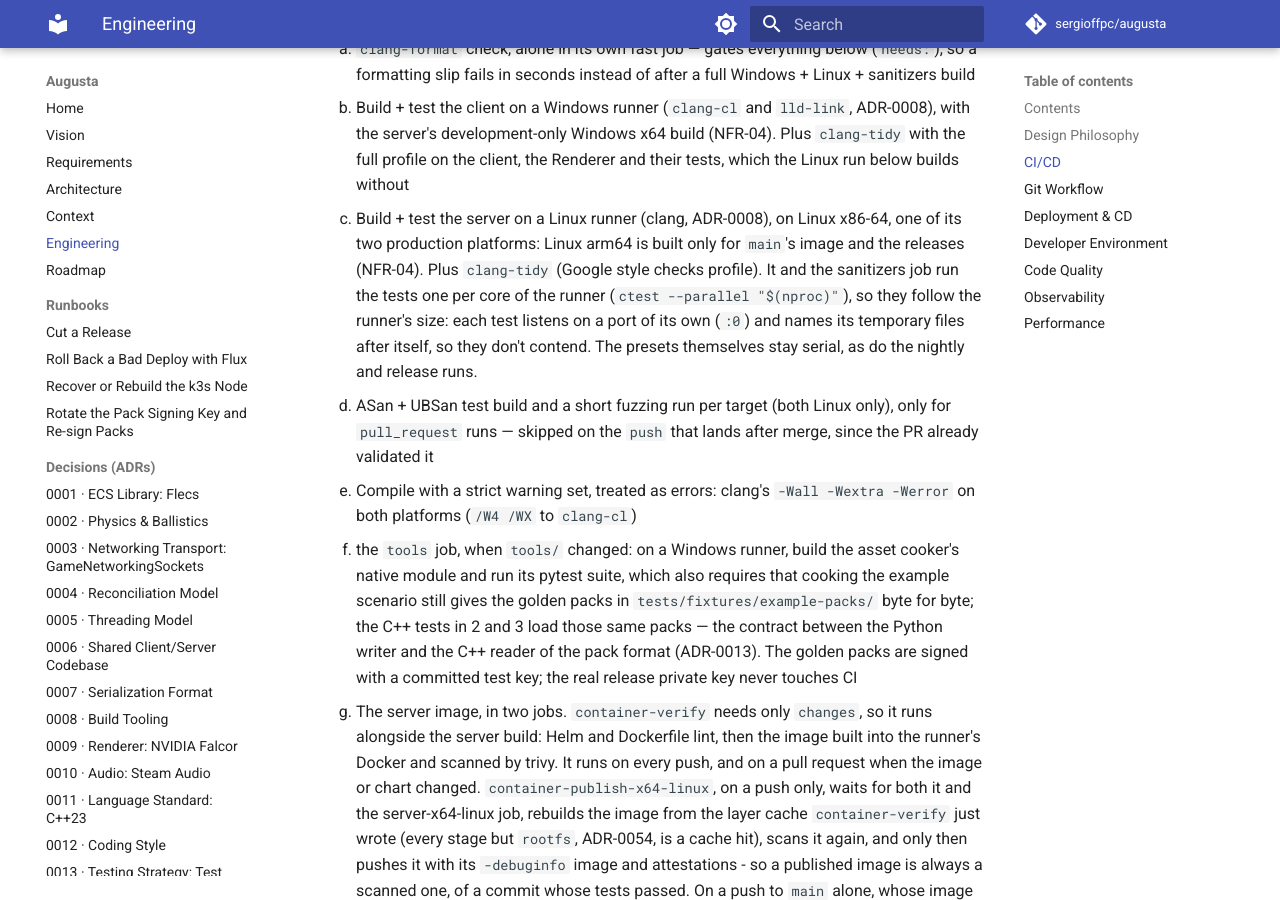
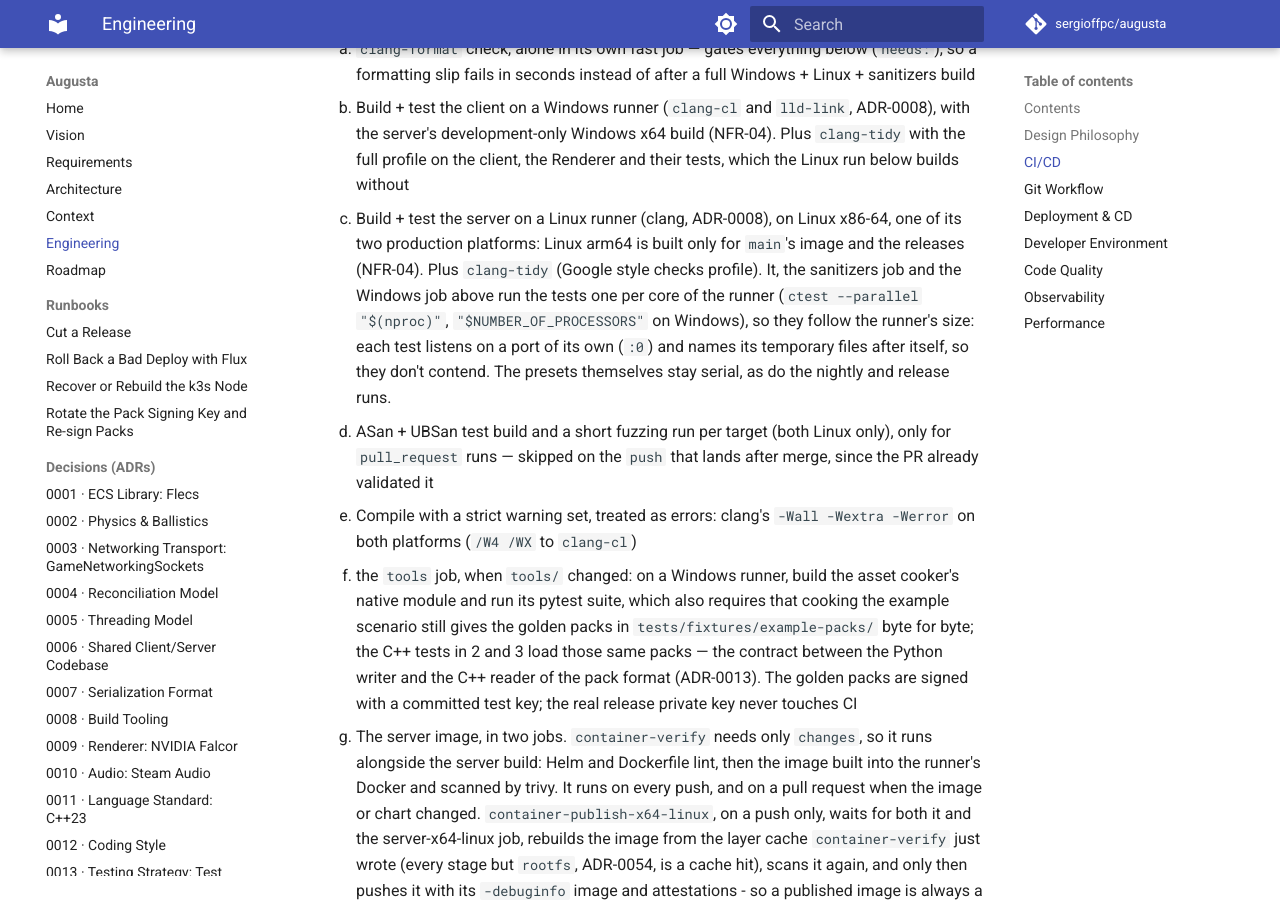
Before and after one commit to sergioffpc/augusta, an MkDocs documentation site: the page built from docs/ENGINEERING.md, in a window 1280 px wide and 900 px high, scrolled down 1992 px. Built offline with MkDocs 1.6.1 and Material for MkDocs 9.7.7, drawn with Linux system fonts in a browser that asks for light colours; comment, search, counter and statistics services are not loaded.

Commit message:
ci: run the Windows job's tests one per core
The client-x64-windows Test step ran ctest serially, taking ~7 min; the
tests already tolerate sharing a runner, as the Linux jobs show.

Closes #714

Co-Authored-By: Claude Opus 5.5 <noreply@anthropic.com>

```diff
--- a/docs/ENGINEERING.md
+++ b/docs/ENGINEERING.md
@@ -87,11 +87,12 @@ decisions already made in ARCHITECTURE.md:
     3. Build + test the server on a Linux runner (clang, ADR-0008), on Linux
        x86-64, one of its two production platforms: Linux arm64 is built only
        for `main`'s image and the releases (NFR-04). Plus `clang-tidy` (Google
-       style checks profile). It and the sanitizers job run the tests one per
-       core of the runner (`ctest --parallel "$(nproc)"`), so they follow the
-       runner's size: each test listens on a port of its own (`:0`) and names
-       its temporary files after itself, so they don't contend. The presets
-       themselves stay serial, as do the nightly and release runs.
+       style checks profile). It, the sanitizers job and the Windows job above
+       run the tests one per core of the runner (`ctest --parallel "$(nproc)"`,
+       `"$NUMBER_OF_PROCESSORS"` on Windows), so they follow the runner's size:
+       each test listens on a port of its own (`:0`) and names its temporary
+       files after itself, so they don't contend. The presets themselves stay
+       serial, as do the nightly and release runs.
     4. ASan + UBSan test build and a short fuzzing run per target (both Linux
        only), only for `pull_request` runs — skipped on the `push` that lands
        after merge, since the PR already validated it
```
Also changed, not shown: 1 other file.
